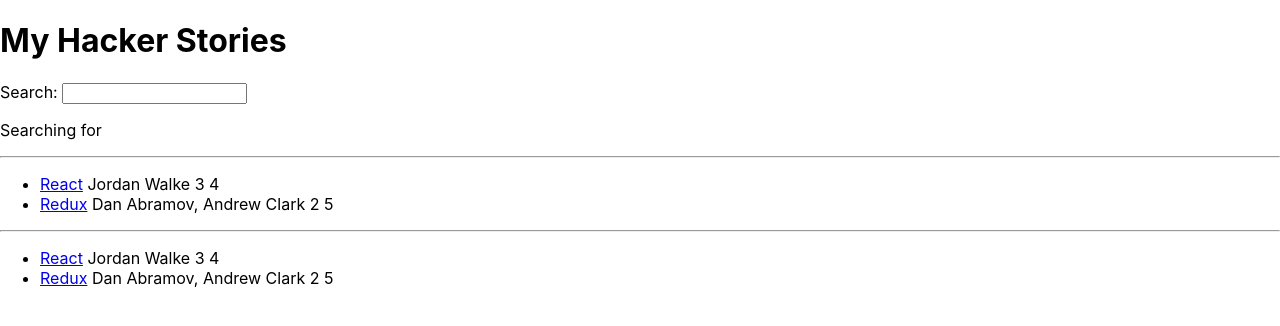
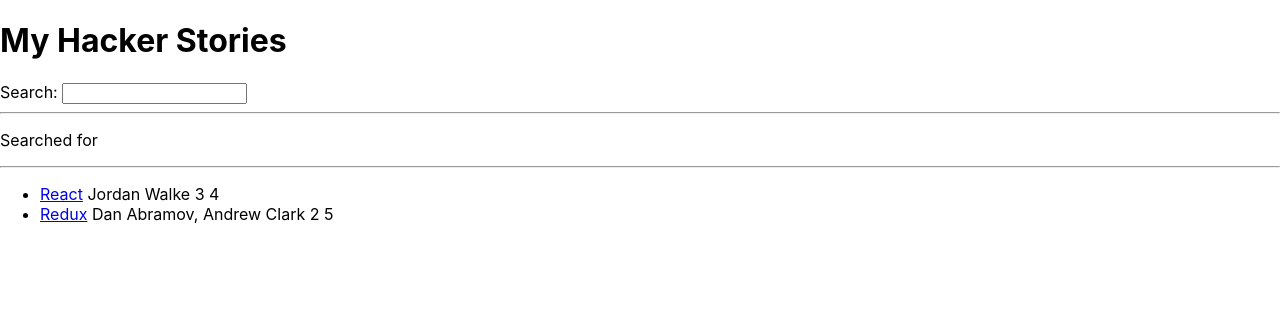
Before and after one commit to ryan-vimba/hacker-stories, a React (Create React App) app: page / in a window 1280 px wide. Shown: the top 326 px of the page. Built offline with nearby package versions, Linux system fonts and the light colour scheme.

Commit message:
lift state search term from Search to App

```diff
--- a/src/App.js
+++ b/src/App.js
@@ -1,21 +1,51 @@
 import * as React from "react";
 
-const Search = (props) => {
+const App = () => {
+
   const [searchTerm, setSearchTerm] = React.useState('');
 
   const handleChange = (event) => {
     setSearchTerm(event.target.value);
-    props.onSearch(event);
   };
+
+  const stories = [
+    {
+      title: "React",
+      url: 'https://reactjs.org/',
+      author: 'Jordan Walke',
+      num_comments: 3,
+      points: 4,
+      objectID: 0,
+    },
+    {
+      title: "Redux",
+      url: 'https://redux.js.org/',
+      author: 'Dan Abramov, Andrew Clark',
+      num_comments: 2,
+      points: 5,
+      objectID: 1,
+    }
+  ];
+
+  const searchedStories = stories.filter((story) => story.title.toLowerCase().includes(searchTerm.toLowerCase()));
 
   return (
     <div>
+      <h1>My Hacker Stories</h1>
+      <Search onSearch={handleChange}/>
+      <hr />
+      <p>Searched for <strong>{searchTerm}</strong></p>
+      <hr />
+      <List list={searchedStories}/>
+    </div>
+  );
+};
+
+const Search = (props) => {
+  return (
+    <div>
       <label htmlFor="search">Search: </label>
-      <input id="search" type="text" onChange={handleChange}/>
-
-      <p>
-        Searching for <strong>{searchTerm}</strong>
-      </p>
+      <input id="search" type="text" onChange={props.onSearch}/>
     </div>
   );
 };
@@ -37,41 +67,4 @@
   </ul>
 );
 
-const App = () => {
-  const stories = [
-    {
-      title: "React",
-      url: 'https://reactjs.org/',
-      author: 'Jordan Walke',
-      num_comments: 3,
-      points: 4,
-      objectID: 0,
-    },
-    {
-      title: "Redux",
-      url: 'https://redux.js.org/',
-      author: 'Dan Abramov, Andrew Clark',
-      num_comments: 2,
-      points: 5,
-      objectID: 1,
-    }
-  ];
-  console.log("App renders");
-
-  const handleSearch = (event) => {
-    console.log(event.target.value);
-  }
-
-  return (
-    <div>
-      <h1>My Hacker Stories</h1>
-      <Search onSearch={handleSearch}/>
-      <hr />
-      <List list={stories}/>
-      <hr />
-      <List list={stories}/>
-    </div>
-  );
-};
-
 export default App;
```
